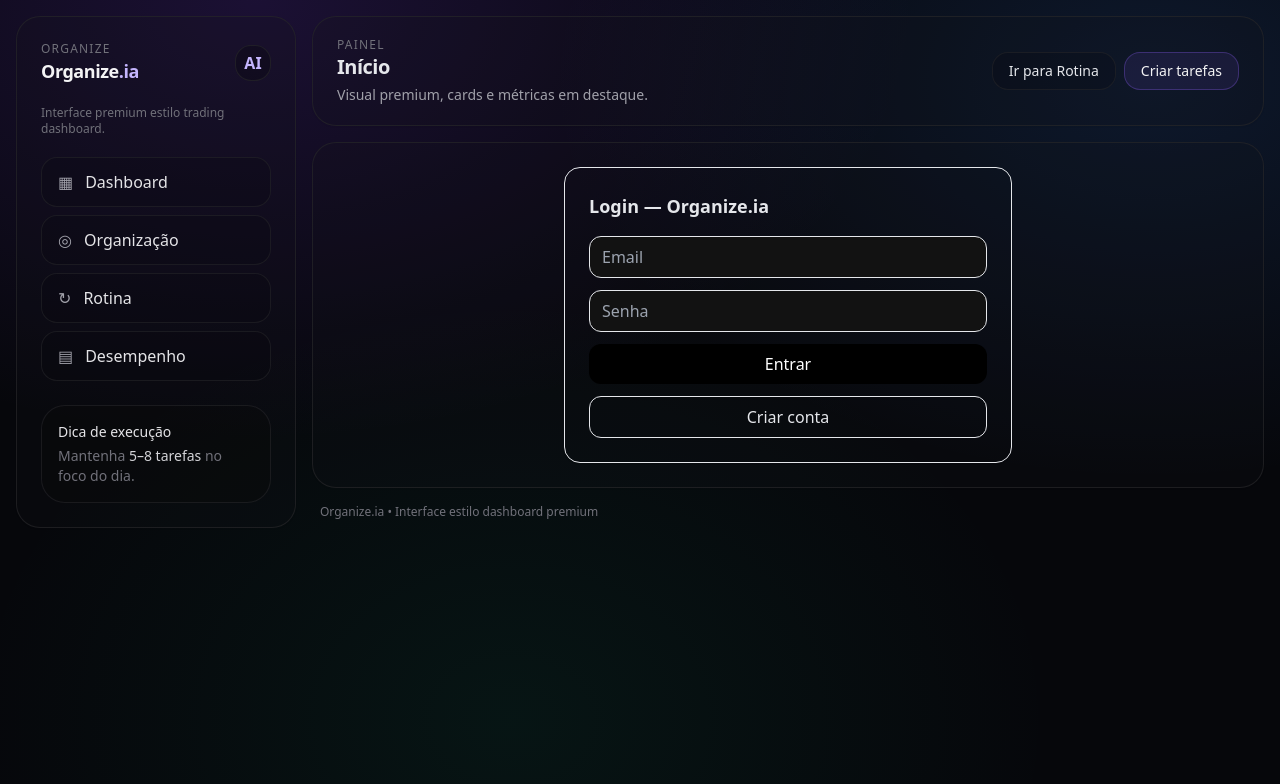
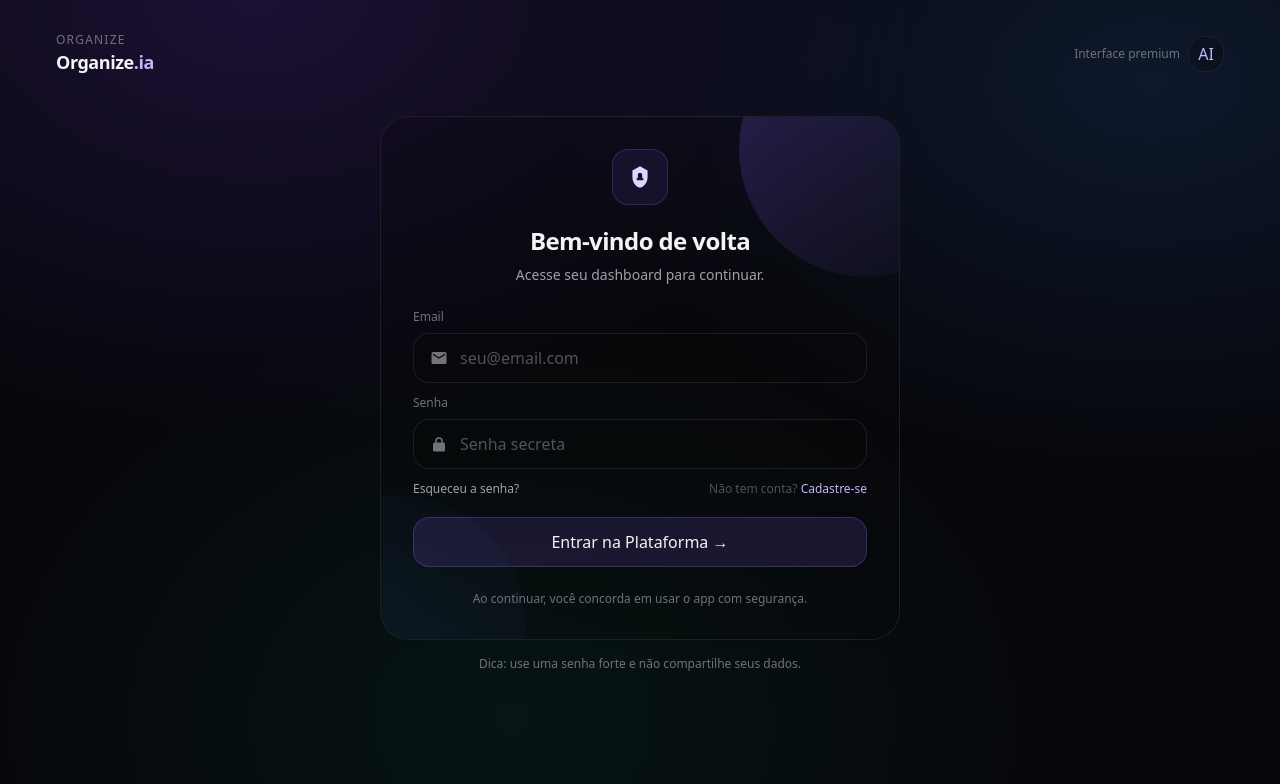
Before and after one commit to Russolokfor/organize-ia-new, a Next.js app: page /login in a window 1280 px wide. Shown: the top 784 px of the page. Built offline with nearby package versions, Linux system fonts and the light colour scheme; no server answers.

Commit message:
fix: login

```diff
--- a/src/app/layout.tsx
+++ b/src/app/layout.tsx
@@ -1,22 +1,27 @@
+// src/app/layout.tsx
+"use client";
+
 import "./globals.css";
-import type { Metadata } from "next";
+import { usePathname } from "next/navigation";
 import Sidebar from "@/components/shell/Sidebar";
 import Topbar from "@/components/shell/Topbar";
 
-export const metadata: Metadata = {
-  title: "Organize.ia",
-  description: "Dashboard premium para organização e execução",
-};
+export default function RootLayout({ children }: { children: React.ReactNode }) {
+  const pathname = usePathname();
 
-export default function RootLayout({ children }: { children: React.ReactNode }) {
+  const isAuthRoute = pathname?.startsWith("/login");
+
   return (
     <html lang="pt-BR" className="dark">
       <body>
+        {/* Rotas de autenticação (login) sem sidebar/topbar */}
+        {isAuthRoute ? (
+          <div className="min-h-screen">{children}</div>
+        ) : (
           <div className="min-h-screen">
             <div className="mx-auto max-w-[1400px] px-4 py-4">
               <div className="grid gap-4 lg:grid-cols-[280px_1fr]">
                 <Sidebar />
-
                 <div className="grid gap-4">
                   <Topbar />
                   <main className="panel p-5 md:p-6">{children}</main>
@@ -27,6 +32,7 @@ export default function RootLayout({ children }: { children: React.ReactNode })
               </div>
             </div>
           </div>
+        )}
       </body>
     </html>
   );
--- a/src/app/login/page.tsx
+++ b/src/app/login/page.tsx
@@ -1,23 +1,83 @@
+// src/app/login/page.tsx
 "use client";
 
-import { useState } from "react";
+import { useMemo, useState } from "react";
+import { useRouter } from "next/navigation";
 import { supabase } from "@/lib/supabaseClient";
-import { useRouter } from "next/navigation";
+
+function IconMail() {
+  return (
+    <svg width="18" height="18" viewBox="0 0 24 24" className="opacity-70">
+      <path
+        fill="currentColor"
+        d="M20 4H4a2 2 0 0 0-2 2v12a2 2 0 0 0 2 2h16a2 2 0 0 0 2-2V6a2 2 0 0 0-2-2m0 4l-8 5l-8-5V6l8 5l8-5z"
+      />
+    </svg>
+  );
+}
+
+function IconLock() {
+  return (
+    <svg width="18" height="18" viewBox="0 0 24 24" className="opacity-70">
+      <path
+        fill="currentColor"
+        d="M12 17a2 2 0 0 0 2-2a2 2 0 1 0-2 2m6-7h-1V8a5 5 0 0 0-10 0v2H6a2 2 0 0 0-2 2v8a2 2 0 0 0 2 2h12a2 2 0 0 0 2-2v-8a2 2 0 0 0-2-2m-3 0H9V8a3 3 0 0 1 6 0z"
+      />
+    </svg>
+  );
+}
+
+function IconShield() {
+  return (
+    <svg width="26" height="26" viewBox="0 0 24 24">
+      <path
+        fill="currentColor"
+        d="M12 2l7 4v6c0 5-3 9-7 10c-4-1-7-5-7-10V6l7-4m0 6a2 2 0 0 0-2 2v3H9v2h6v-2h-1v-3a2 2 0 0 0-2-2Z"
+      />
+    </svg>
+  );
+}
 
 export default function LoginPage() {
   const router = useRouter();
+
+  const [mode, setMode] = useState<"login" | "signup">("login");
   const [email, setEmail] = useState("");
   const [password, setPassword] = useState("");
-  const [mode, setMode] = useState<"login" | "signup">("login");
+
+  const [loading, setLoading] = useState(false);
+
+  const title = useMemo(
+    () => (mode === "login" ? "Bem-vindo de volta" : "Criar sua conta"),
+    [mode]
+  );
+  const subtitle = useMemo(
+    () =>
+      mode === "login"
+        ? "Acesse seu dashboard para continuar."
+        : "Crie sua conta para começar a organizar.",
+    [mode]
+  );
 
   async function handleSubmit(e: React.FormEvent) {
     e.preventDefault();
 
+    if (!email || !password) return;
+
+    setLoading(true);
+    try {
       if (mode === "signup") {
-      await supabase.auth.signUp({ email, password });
+        const { error } = await supabase.auth.signUp({ email, password });
+        if (error) {
+          alert(error.message);
+          return;
+        }
         alert("Conta criada! Agora faça login.");
         setMode("login");
-    } else {
+        setPassword("");
+        return;
+      }
+
       const { error } = await supabase.auth.signInWithPassword({
         email,
         password,
@@ -28,49 +88,178 @@ export default function LoginPage() {
         return;
       }
 
-      router.push("/");
+      router.push("/dashboard");
+    } finally {
+      setLoading(false);
+    }
+  }
+
+  async function handleResetPassword() {
+    if (!email) {
+      alert("Digite seu email primeiro.");
+      return;
+    }
+
+    setLoading(true);
+    try {
+      const { error } = await supabase.auth.resetPasswordForEmail(email, {
+        redirectTo: `${window.location.origin}/login`,
+      });
+
+      if (error) {
+        alert(error.message);
+        return;
+      }
+
+      alert("Te enviei um email para redefinir a senha.");
+    } finally {
+      setLoading(false);
     }
   }
 
   return (
-    <div className="max-w-md mx-auto border rounded-2xl p-6 shadow-sm">
-      <h1 className="text-lg font-semibold">Login — Organize.ia</h1>
+    <div className="min-h-screen">
+      <div className="mx-auto max-w-[1200px] px-4 py-8">
+        {/* Topo simples (sem sidebar) */}
+        <div className="flex items-center justify-between gap-3">
+          <div>
+            <div className="text-xs uppercase tracking-widest text-zinc-500">
+              Organize
+            </div>
+            <div className="text-lg font-semibold tracking-tight">
+              <span className="text-zinc-100">Organize</span>
+              <span className="text-violet-300">.ia</span>
+            </div>
+          </div>
 
-      <form onSubmit={handleSubmit} className="mt-4 space-y-3">
+          <div className="hidden sm:flex items-center gap-2">
+            <span className="text-xs text-zinc-500">Interface premium</span>
+            <span className="h-9 w-9 rounded-2xl border border-zinc-800/70 bg-zinc-950/30 flex items-center justify-center text-violet-300">
+              AI
+            </span>
+          </div>
+        </div>
+
+        {/* Conteúdo */}
+        <div className="mt-10 grid place-items-center">
+          <div className="w-full max-w-[520px]">
+            <div className="relative overflow-hidden rounded-[28px] border border-zinc-800/70 bg-zinc-950/25 shadow-sm">
+              {/* brilho/gradiente do card */}
+              <div className="pointer-events-none absolute -top-24 -right-24 h-64 w-64 rounded-full bg-gradient-to-br from-violet-500/25 to-transparent" />
+              <div className="pointer-events-none absolute -bottom-28 -left-28 h-64 w-64 rounded-full bg-gradient-to-tr from-blue-500/15 to-transparent" />
+
+              <div className="relative p-6 sm:p-8">
+                {/* Ícone topo */}
+                <div className="flex justify-center">
+                  <div className="h-14 w-14 rounded-2xl border border-violet-500/25 bg-violet-500/10 flex items-center justify-center text-violet-200">
+                    <IconShield />
+                  </div>
+                </div>
+
+                <h1 className="mt-5 text-center text-2xl font-semibold tracking-tight text-zinc-100">
+                  {title}
+                </h1>
+                <p className="mt-2 text-center text-sm text-zinc-400">
+                  {subtitle}
+                </p>
+
+                <form onSubmit={handleSubmit} className="mt-6 grid gap-3">
+                  <label className="grid gap-2">
+                    <span className="text-xs text-zinc-500">Email</span>
+                    <div className="flex items-center gap-3 rounded-2xl border border-zinc-800/70 bg-zinc-950/35 px-4 py-3 focus-within:border-violet-500/40">
+                      <span className="text-zinc-400">
+                        <IconMail />
+                      </span>
                       <input
-          className="w-full border rounded-xl px-3 py-2"
-          placeholder="Email"
+                        className="w-full bg-transparent outline-none text-zinc-100 placeholder:text-zinc-600"
+                        placeholder="seu@email.com"
                         type="email"
                         value={email}
                         onChange={(e) => setEmail(e.target.value)}
                         required
+                        autoComplete="email"
                       />
+                    </div>
+                  </label>
 
+                  <label className="grid gap-2">
+                    <span className="text-xs text-zinc-500">Senha</span>
+                    <div className="flex items-center gap-3 rounded-2xl border border-zinc-800/70 bg-zinc-950/35 px-4 py-3 focus-within:border-violet-500/40">
+                      <span className="text-zinc-400">
+                        <IconLock />
+                      </span>
                       <input
-          className="w-full border rounded-xl px-3 py-2"
-          placeholder="Senha"
+                        className="w-full bg-transparent outline-none text-zinc-100 placeholder:text-zinc-600"
+                        placeholder="Senha secreta"
                         type="password"
                         value={password}
                         onChange={(e) => setPassword(e.target.value)}
                         required
+                        autoComplete={
+                          mode === "login" ? "current-password" : "new-password"
+                        }
                       />
+                    </div>
+                  </label>
 
-        <button className="w-full bg-black text-white rounded-xl py-2">
-          {mode === "login" ? "Entrar" : "Criar conta"}
+                  {/* Ações secundárias */}
+                  <div className="flex items-center justify-between gap-2">
+                    <button
+                      type="button"
+                      onClick={handleResetPassword}
+                      disabled={loading}
+                      className="text-xs text-zinc-400 hover:text-zinc-200 transition"
+                    >
+                      Esqueceu a senha?
                     </button>
 
+                    <span className="text-xs text-zinc-600">
+                      {mode === "login" ? "Não tem conta?" : "Já tem conta?"}{" "}
                       <button
                         type="button"
                         onClick={() =>
                           setMode(mode === "login" ? "signup" : "login")
                         }
-          className="w-full border rounded-xl py-2"
+                        disabled={loading}
+                        className="text-violet-300 hover:text-violet-200 transition font-medium"
                       >
-          {mode === "login"
-            ? "Criar conta"
-            : "Já tenho conta"}
+                        {mode === "login" ? "Cadastre-se" : "Entrar"}
                       </button>
+                    </span>
+                  </div>
+
+                  {/* Botão principal */}
+                  <button
+                    disabled={loading}
+                    className={[
+                      "mt-2 w-full rounded-2xl py-3 font-medium text-zinc-100 transition",
+                      "border border-violet-500/30 bg-violet-500/15 hover:bg-violet-500/20",
+                      "shadow-sm",
+                      loading ? "opacity-70 cursor-not-allowed" : "",
+                    ].join(" ")}
+                  >
+                    {loading
+                      ? "Processando..."
+                      : mode === "login"
+                      ? "Entrar na Plataforma →"
+                      : "Criar conta →"}
+                  </button>
+
+                  {/* Rodapé do card */}
+                  <div className="mt-3 text-center text-xs text-zinc-500">
+                    Ao continuar, você concorda em usar o app com segurança.
+                  </div>
                 </form>
+              </div>
+            </div>
+
+            {/* nota embaixo */}
+            <div className="mt-4 text-center text-xs text-zinc-500">
+              Dica: use uma senha forte e não compartilhe seus dados.
+            </div>
+          </div>
+        </div>
+      </div>
     </div>
   );
 }
```
Lines whose indentation alone changed are shown as unchanged.
